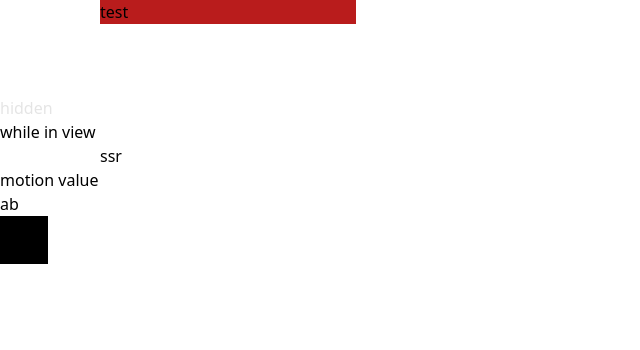
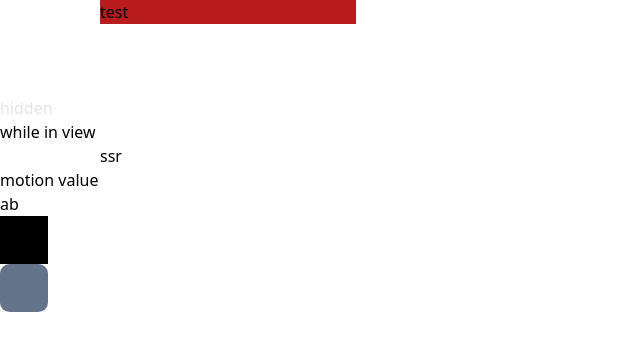
Before and after one commit to youyoumu/framer-motion-practice, a React (Vite) app: page / in a window 1280 px wide. Shown: the top 350 px of the page, without its empty margins (0-640 px from the left). Built offline with nearby package versions, Linux system fonts and the light colour scheme.

Commit message:
Keyframes

```diff
--- a/src/App.jsx
+++ b/src/App.jsx
@@ -54,6 +54,14 @@ export default function App() {
         transition={{ duration: 0.1 }}
         className="bg-black size-12"
       />
+      <motion.div
+        animate={{
+          scale: [1, 2, 2, 1, 1],
+          rotate: [0, 0, 270, 270, 0],
+          borderRadius: ['20%', '20%', '50%', '50%', '20%']
+        }}
+        className="size-12 bg-slate-500"
+      />
     </>
   )
 }
```
